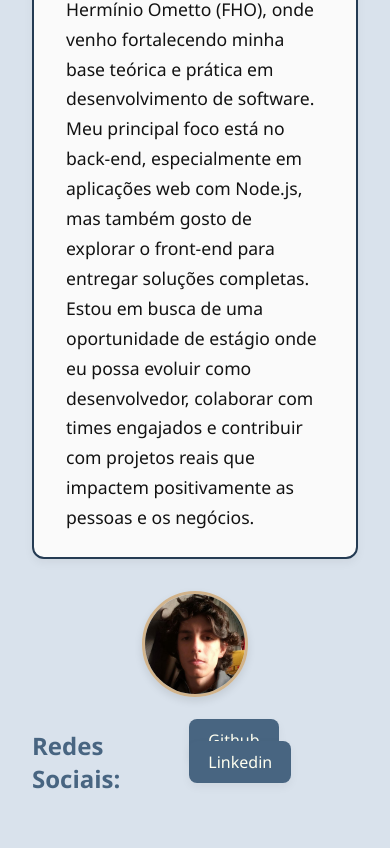
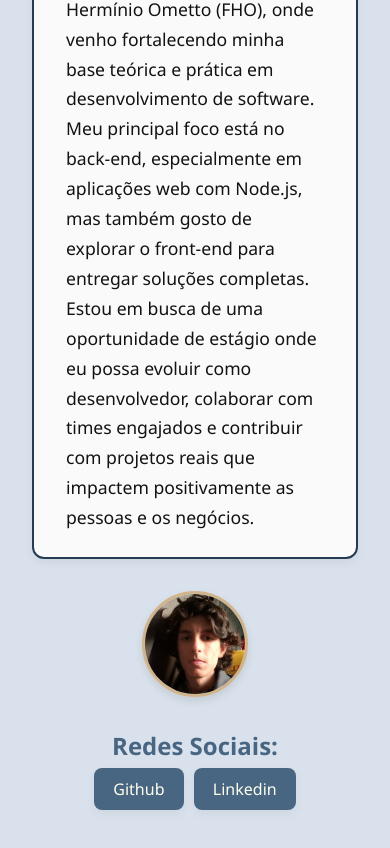
Before and after one commit to RenatoPiresFilogenio/portifolio, a Next.js app: page / in a window 390 px wide. Shown: the part 1040-1888 px from the top of the page. Built offline with nearby package versions, Linux system fonts and the light colour scheme.

Commit message:
Ajustando media-care

```diff
--- a/src/app/page.module.scss
+++ b/src/app/page.module.scss
@@ -47,6 +47,7 @@
   display: flex;
   gap: 1rem;
   margin-top: 1.5rem;
+  flex-wrap: wrap;
 
   .motionBtn {
     background-color: $gray-blue-600;
@@ -63,7 +64,7 @@
     margin: 5px;
 
     &:hover {
-     background-color: color.adjust($taupe, $lightness: -10%);
+      background-color: color.adjust($taupe, $lightness: -10%);
       transform: translateY(-2px);
     }
 
@@ -72,4 +73,16 @@
       box-shadow: 0 2px 6px rgba(0, 0, 0, 0.1);
     }
   }
+
+  // Responsividade
+  @media (max-width: 600px) {
+    flex-direction: column;
+    align-items: center;
+
+    .motionBtn {
+      width: 100%;
+      max-width: 300px;
+      text-align: center;
+    }
+  }
 }
```
